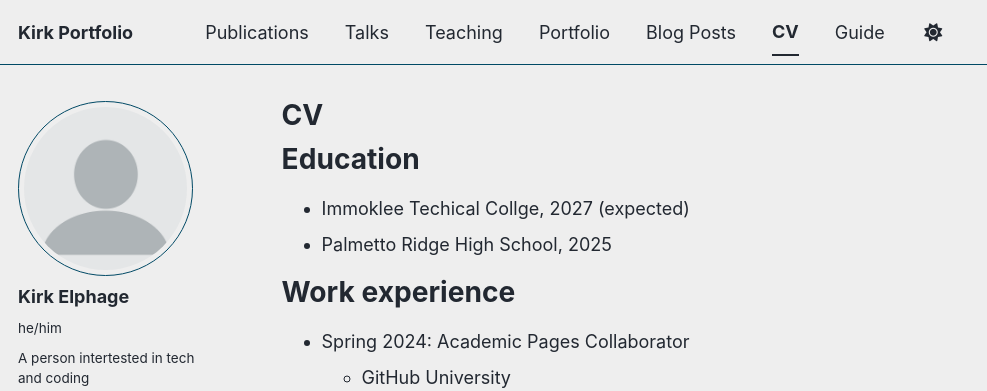
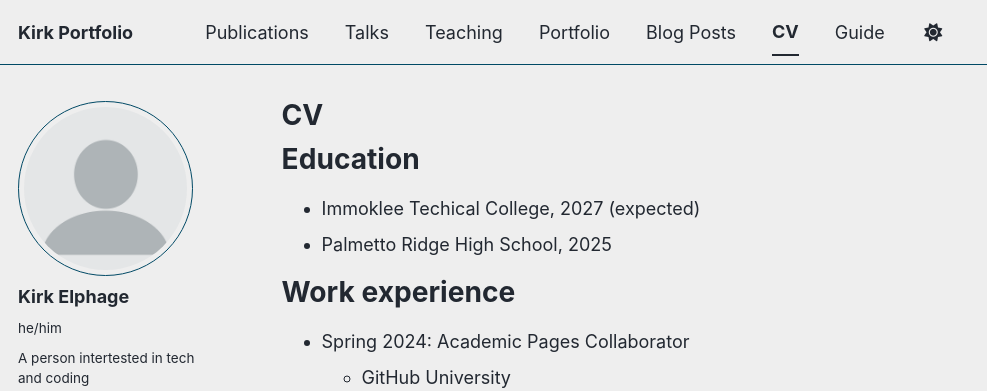
Before and after one commit to 10-0-10/10-0-10.github.com, a Jekyll site: the page built from _pages/cv.md, in a window 1280 px wide and 900 px high. Shown: the top 391 px of the window, without its empty margins (0-987 px from the left). Built offline with Jekyll 4.4.1, drawn with Linux system fonts in a browser that asks for light colours; a script bundle is joined from its source files by our own code; library files that are not in the unit come from our copies.

Commit message:
Update cv.md

```diff
--- a/_pages/cv.md
+++ b/_pages/cv.md
@@ -11,7 +11,7 @@ redirect_from:
 
 Education
 ======
-* Immoklee Techical Collge, 2027 (expected)
+* Immoklee Techical College, 2027 (expected)
 * Palmetto Ridge High School, 2025
 
 Work experience
```
